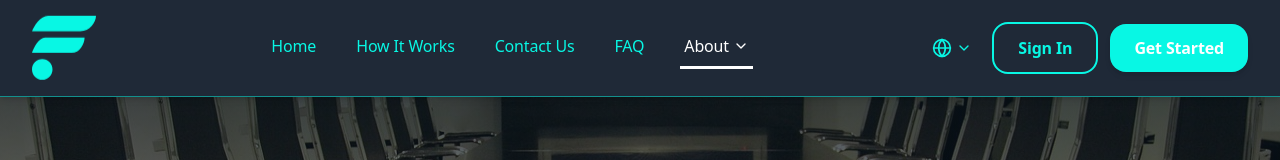
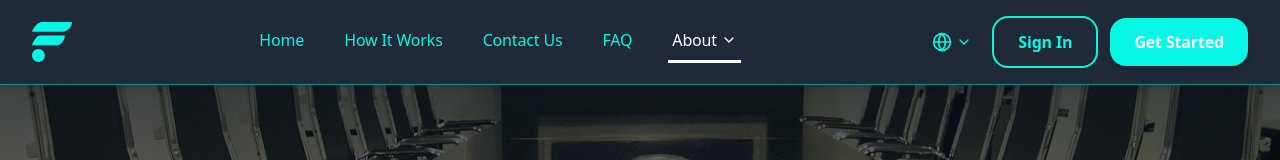
Before and after one commit to MAYII-XCHANGE/feyride-website, a React (Vite) app: page /#/team in a window 1280 px wide. Shown: the top 160 px of the page. Built offline with nearby package versions, Linux system fonts and the light colour scheme.

Commit message:
removed floating from logo

```diff
--- a/src/components/Header.jsx
+++ b/src/components/Header.jsx
@@ -85,7 +85,7 @@ export default function Header() {
             <img
               src={logo}
               alt="FeyRide Logo"
-              className="h-16 w-auto animate-float transition-transform duration-300 hover:scale-105 hover:-rotate-1"
+              className="h-10 w-auto transition-transform duration-300 hover:scale-105 hover:-rotate-1"
               loading="lazy"
             />
           </Link>
--- a/src/pages/Team.jsx
+++ b/src/pages/Team.jsx
@@ -1,5 +1,4 @@
 import Card from '../components/Card';
-import headshot4 from '../assets/istockphoto-2187993440-612x612.jpg';
 import headshot1 from '../assets/priAda.jpg';
 import headshot2 from '../assets/ebenOjo.jpg';
 import headshot3 from '../assets/mayOye.jpg';
```
